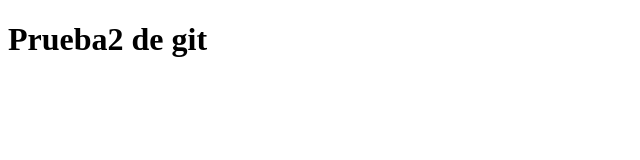
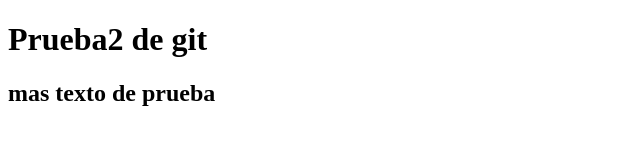
Before and after one commit to egomez-2021272/Prueba2, a plain HTML site: page index.html in a window 1280 px wide. Shown: the whole page, without its empty margins (0-640 px from the left). Drawn offline with Linux system fonts and the light colour scheme.

Commit message:
tercer commit index

```diff
--- a/index.html
+++ b/index.html
@@ -7,5 +7,6 @@
 </head>
 <body>
     <h1>Prueba2 de git</h1>
+    <h2>mas texto de prueba</h2>
 </body>
 </html>
```
